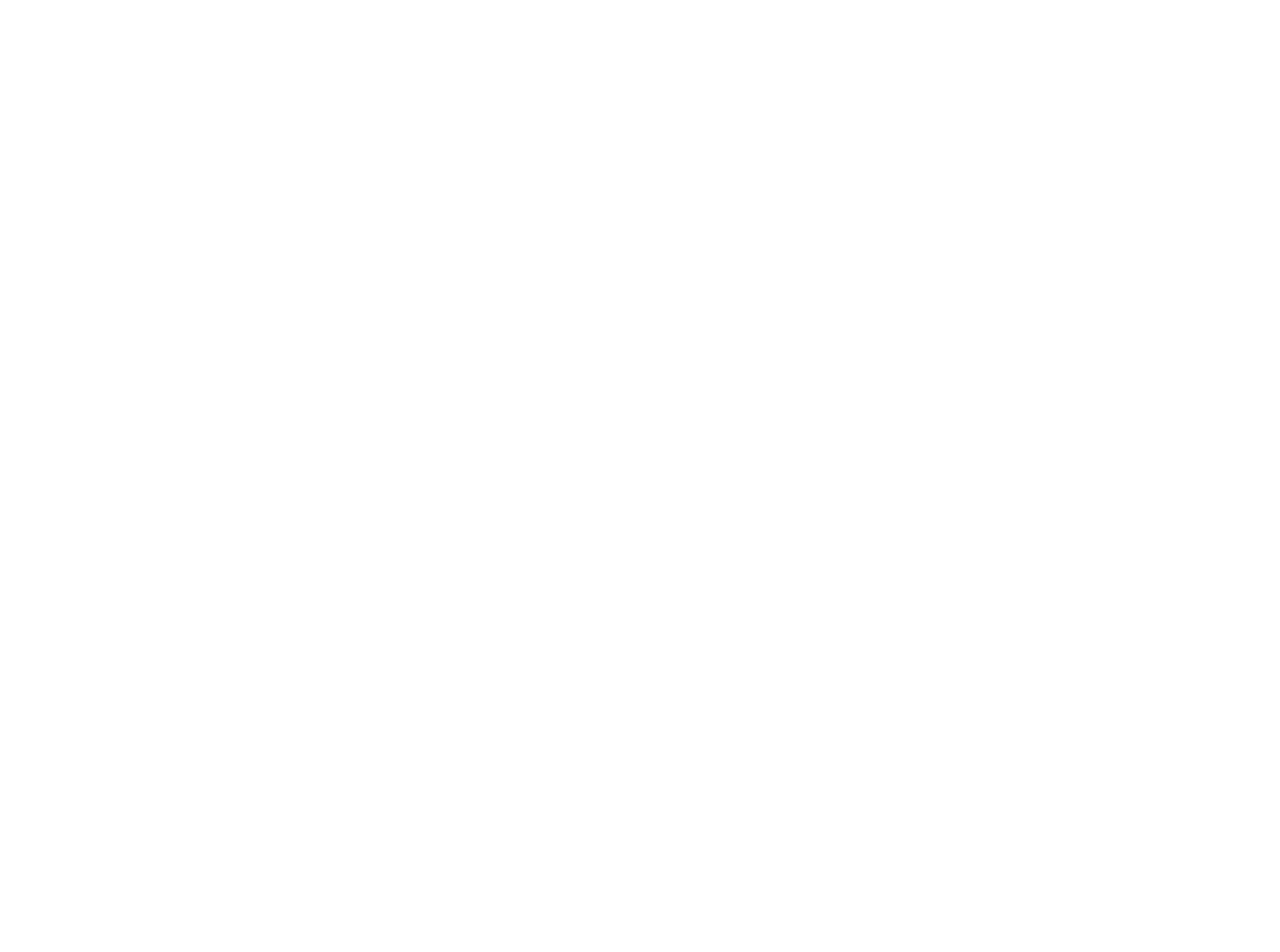
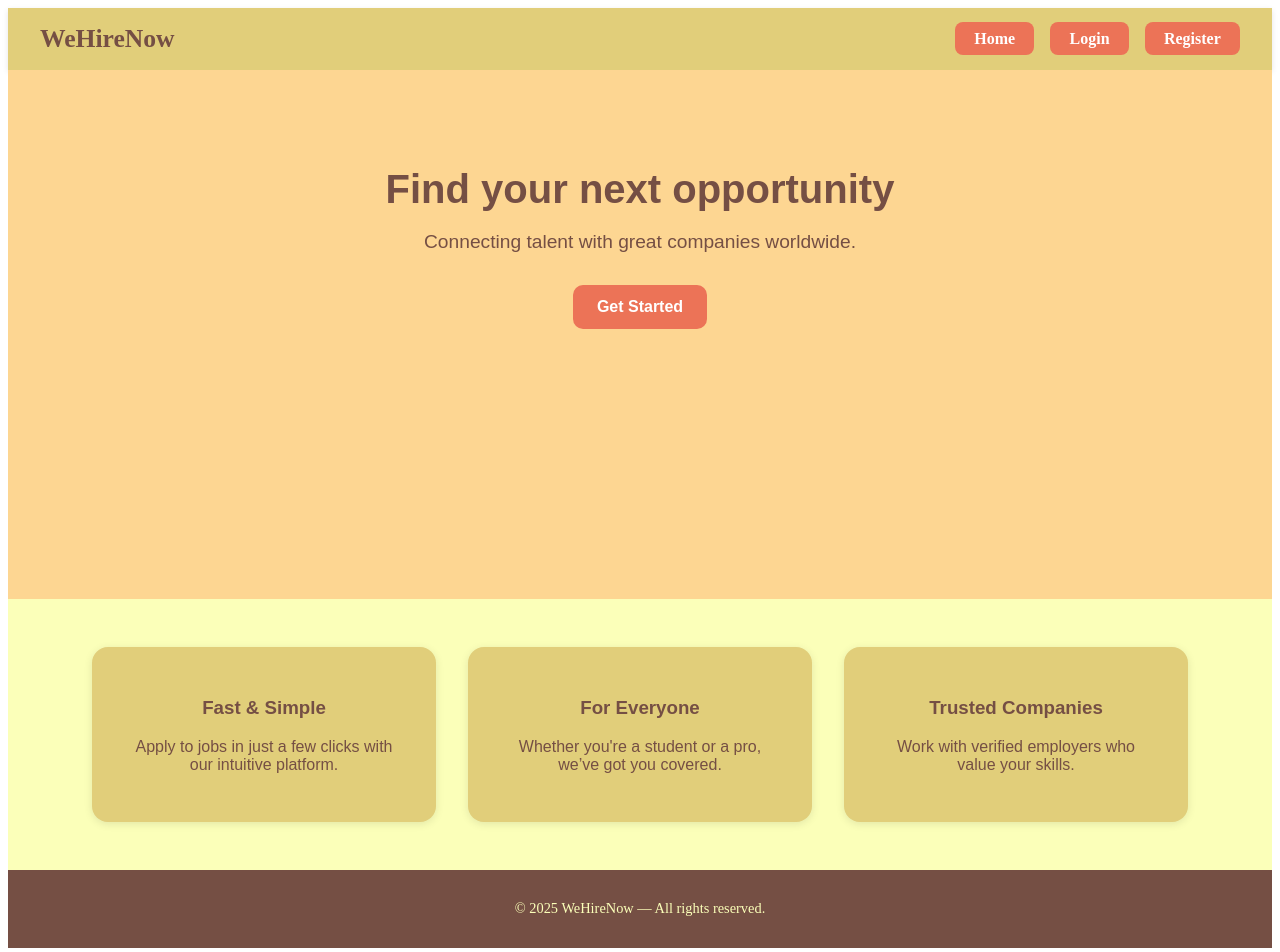
Before and after one commit to imtoatb/WeHireNow, a Vue app in the folder frontend/: page /mainpage in a window 1280 px wide. Before the commit this address had no page. Shown: the top 952 px of the page. Before the commit the page ends 800 px from the top, so only its background shows below. Built offline with nearby package versions, Linux system fonts and the light colour scheme.

Commit message:
Set up done (server, api, database, style,...)

```diff
--- a/frontend/package.json
+++ b/frontend/package.json
@@ -10,6 +10,7 @@
   },
   "dependencies": {
     "axios": "^1.13.2",
+    "express.js": "^1.0.0",
     "pinia": "^3.0.4",
     "vue": "^3.5.22",
     "vue-router": "^4.6.3"
--- a/frontend/src/App.vue
+++ b/frontend/src/App.vue
@@ -1,15 +1,18 @@
 <template>
-  <router-view />
+  <div id="app">
+    <HeaderBar />
+    <RouterView />
+    <FooterBar />
+  </div>
 </template>
 
-<script setup>
-/* Aucun code ici pour le moment */
+<script>
+import HeaderBar from "./components/HeaderBar.vue";
+import FooterBar from "./components/FooterBar.vue";
+
+export default {
+  components: { HeaderBar, FooterBar },
+};
 </script>
 
-<style>
-body {
-  font-family: Arial, sans-serif;
-  margin: 0;
-  padding: 0;
-}
-</style>
+<style src="./assets/style.css"></style>
--- /dev/null
+++ b/frontend/src/assets/style.css
@@ -0,0 +1,147 @@
+/* === Palette ===
+#E1CE7A (beige)
+#FBFFB9 (light cream)
+#FDD692 (warm yellow)
+#EC7357 (salmon)
+#754F44 (brown)
+*/
+
+.main-page {
+  font-family: 'Poppins', sans-serif;
+  background-color: #FBFFB9;
+  color: #754F44;
+  min-height: 100vh;
+  display: flex;
+  flex-direction: column;
+}
+
+/* === HEADER === */
+.navbar {
+  background-color: #E1CE7A;
+  display: flex;
+  justify-content: space-between;
+  align-items: center;
+  padding: 1rem 2rem;
+  box-shadow: 0 2px 6px rgba(0,0,0,0.1);
+}
+
+.nav-link {
+  margin-left: 1rem;
+  background-color: #EC7357;
+  border: none;
+  padding: 0.5rem 1.2rem;
+  border-radius: 8px;
+  color: white;
+  font-weight: 600;
+  text-decoration: none;
+  transition: background 0.3s;
+}
+
+.nav-link:hover {
+  background-color: #FDD692;
+  color: #754F44;
+}
+
+.logo {
+  font-size: 1.6rem;
+  font-weight: 700;
+  color: #754F44;
+}
+
+.nav-buttons button {
+  margin-left: 1rem;
+  background-color: #EC7357;
+  border: none;
+  padding: 0.5rem 1.2rem;
+  border-radius: 8px;
+  color: white;
+  font-weight: 600;
+  cursor: pointer;
+  transition: background 0.3s;
+}
+
+.nav-buttons button:hover {
+  background-color: #FDD692;
+  color: #754F44;
+}
+
+/* === HERO === */
+.hero {
+  text-align: center;
+  padding: 4rem 2rem;
+  background-color: #FDD692;
+  flex: 1;
+}
+
+.hero h1 {
+  font-size: 2.5rem;
+  margin-bottom: 1rem;
+  color: #754F44;
+}
+
+.hero p {
+  font-size: 1.2rem;
+  margin-bottom: 2rem;
+}
+
+.cta {
+  background-color: #EC7357;
+  color: white;
+  border: none;
+  border-radius: 10px;
+  padding: 0.8rem 1.5rem;
+  font-size: 1rem;
+  cursor: pointer;
+  font-weight: 600;
+  transition: transform 0.2s, background 0.3s;
+}
+
+.cta:hover {
+  background-color: #E1CE7A;
+  color: #754F44;
+  transform: scale(1.05);
+}
+
+/* === FEATURES === */
+.features {
+  display: flex;
+  justify-content: center;
+  flex-wrap: wrap;
+  gap: 2rem;
+  padding: 3rem 2rem;
+  background-color: #FBFFB9;
+}
+
+.feature-card {
+  background-color: #E1CE7A;
+  border-radius: 16px;
+  box-shadow: 0 2px 8px rgba(0,0,0,0.1);
+  padding: 2rem;
+  width: 280px;
+  text-align: center;
+  transition: transform 0.2s, background 0.3s;
+}
+
+.feature-card:hover {
+  transform: translateY(-5px);
+  background-color: #FDD692;
+}
+
+/* === FOOTER === */
+.footer {
+  background-color: #754F44;
+  color: #FBFFB9;
+  text-align: center;
+  padding: 1rem;
+  font-size: 0.9rem;
+}
+
+@media (max-width: 768px) {
+  .features {
+    flex-direction: column;
+    align-items: center;
+  }
+  .hero h1 {
+    font-size: 2rem;
+  }
+}
--- /dev/null
+++ b/frontend/src/components/FooterBar.vue
@@ -0,0 +1,11 @@
+<template>
+  <footer class="footer">
+    <p>© 2025 WeHireNow — All rights reserved.</p>
+  </footer>
+</template>
+
+<script>
+export default {
+  name: "FooterBar",
+};
+</script>
--- /dev/null
+++ b/frontend/src/components/HeaderBar.vue
@@ -0,0 +1,16 @@
+<template>
+  <header class="navbar">
+    <div class="logo">WeHireNow</div>
+    <nav class="nav-buttons">
+      <RouterLink to="/home" class="nav-link">Home</RouterLink>
+      <RouterLink to="/login" class="nav-link">Login</RouterLink>
+      <RouterLink to="/register" class="nav-link">Register</RouterLink>
+    </nav>
+  </header>
+</template>
+
+<script>
+export default {
+  name: "HeaderBar",
+};
+</script>
--- /dev/null
+++ b/frontend/src/components/MainPage.vue
@@ -0,0 +1,30 @@
+<template>
+  <div class="main-page">
+    <section class="hero">
+      <h1>Find your next opportunity</h1>
+      <p>Connecting talent with great companies worldwide.</p>
+      <button class="cta">Get Started</button>
+    </section>
+
+    <section class="features">
+      <div class="feature-card">
+        <h3>Fast & Simple</h3>
+        <p>Apply to jobs in just a few clicks with our intuitive platform.</p>
+      </div>
+      <div class="feature-card">
+        <h3>For Everyone</h3>
+        <p>Whether you're a student or a pro, we’ve got you covered.</p>
+      </div>
+      <div class="feature-card">
+        <h3>Trusted Companies</h3>
+        <p>Work with verified employers who value your skills.</p>
+      </div>
+    </section>
+  </div>
+</template>
+
+<script>
+export default {
+  name: "MainPage",
+};
+</script>
--- a/frontend/src/main.js
+++ b/frontend/src/main.js
@@ -1,5 +1,5 @@
 import { createApp } from 'vue'
-import './style.css'
+import './assets/style.css'
 import App from './App.vue'
 import { createPinia } from 'pinia'
 import router from './router'
--- a/frontend/src/router/index.js
+++ b/frontend/src/router/index.js
@@ -1,9 +1,11 @@
 import { createRouter, createWebHistory } from 'vue-router'
+import MainPage from '../components/MainPage.vue'
 import RegisterForm from '../components/RegisterForm.vue'
 import Login from '../components/Login.vue'
 
 const routes = [
-  { path: '/', redirect: '/login' },
+  { path: '/', redirect: '/mainpage' },
+  { path: '/mainpage', component: MainPage },
   { path: '/register', component: RegisterForm },
   { path: '/login', component: Login },
 ]
--- a/frontend/src/style.css
+++ /dev/null
@@ -1,79 +0,0 @@
-:root {
-  font-family: system-ui, Avenir, Helvetica, Arial, sans-serif;
-  line-height: 1.5;
-  font-weight: 400;
-
-  color-scheme: light dark;
-  color: rgba(255, 255, 255, 0.87);
-  background-color: #242424;
-
-  font-synthesis: none;
-  text-rendering: optimizeLegibility;
-  -webkit-font-smoothing: antialiased;
-  -moz-osx-font-smoothing: grayscale;
-}
-
-a {
-  font-weight: 500;
-  color: #646cff;
-  text-decoration: inherit;
-}
-a:hover {
-  color: #535bf2;
-}
-
-body {
-  margin: 0;
-  display: flex;
-  place-items: center;
-  min-width: 320px;
-  min-height: 100vh;
-}
-
-h1 {
-  font-size: 3.2em;
-  line-height: 1.1;
-}
-
-button {
-  border-radius: 8px;
-  border: 1px solid transparent;
-  padding: 0.6em 1.2em;
-  font-size: 1em;
-  font-weight: 500;
-  font-family: inherit;
-  background-color: #1a1a1a;
-  cursor: pointer;
-  transition: border-color 0.25s;
-}
-button:hover {
-  border-color: #646cff;
-}
-button:focus,
-button:focus-visible {
-  outline: 4px auto -webkit-focus-ring-color;
-}
-
-.card {
-  padding: 2em;
-}
-
-#app {
-  max-width: 1280px;
-  margin: 0 auto;
-  padding: 2rem;
-  text-align: center;
-}
-
-@media (prefers-color-scheme: light) {
-  :root {
-    color: #213547;
-    background-color: #ffffff;
-  }
-  a:hover {
-    color: #747bff;
-  }
-  button {
-    background-color: #f9f9f9;
-  }
-}
```
Also changed, not shown: 1 other file (tests, documents, lock files or other folders).
